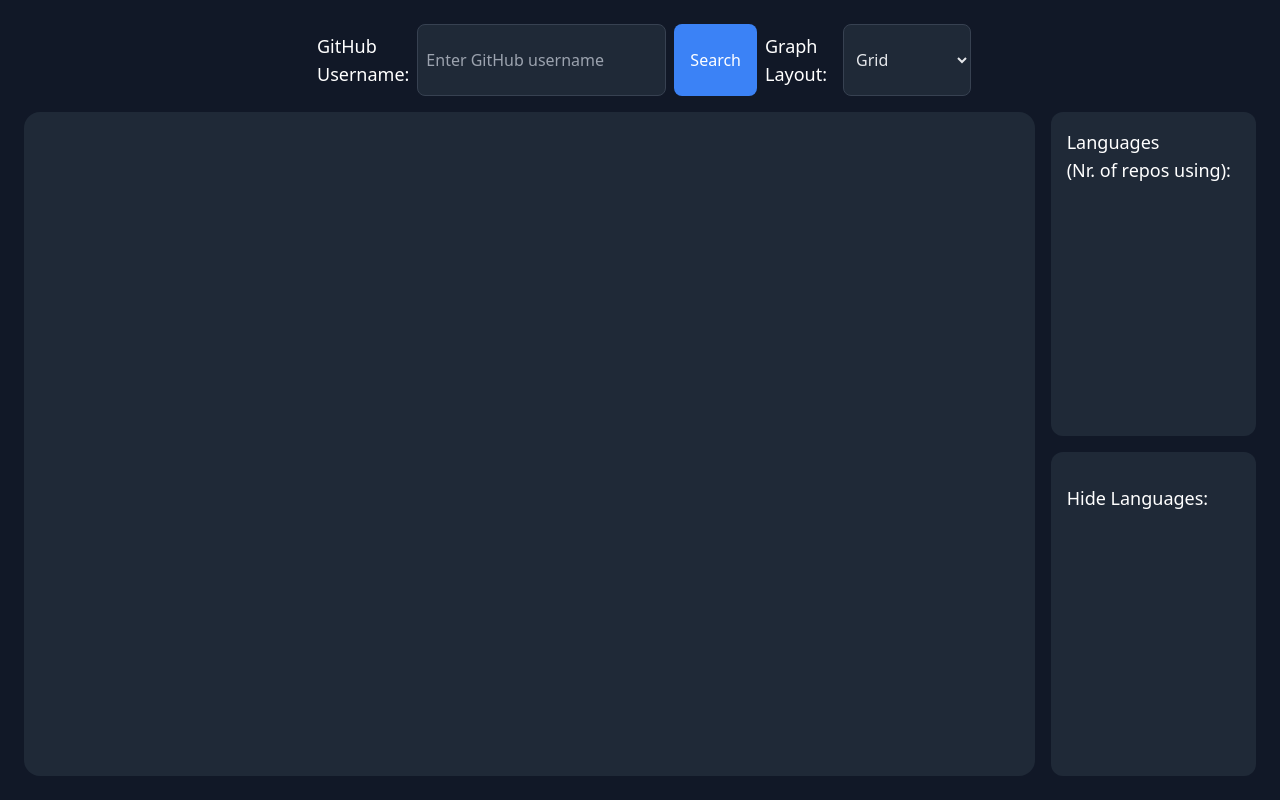
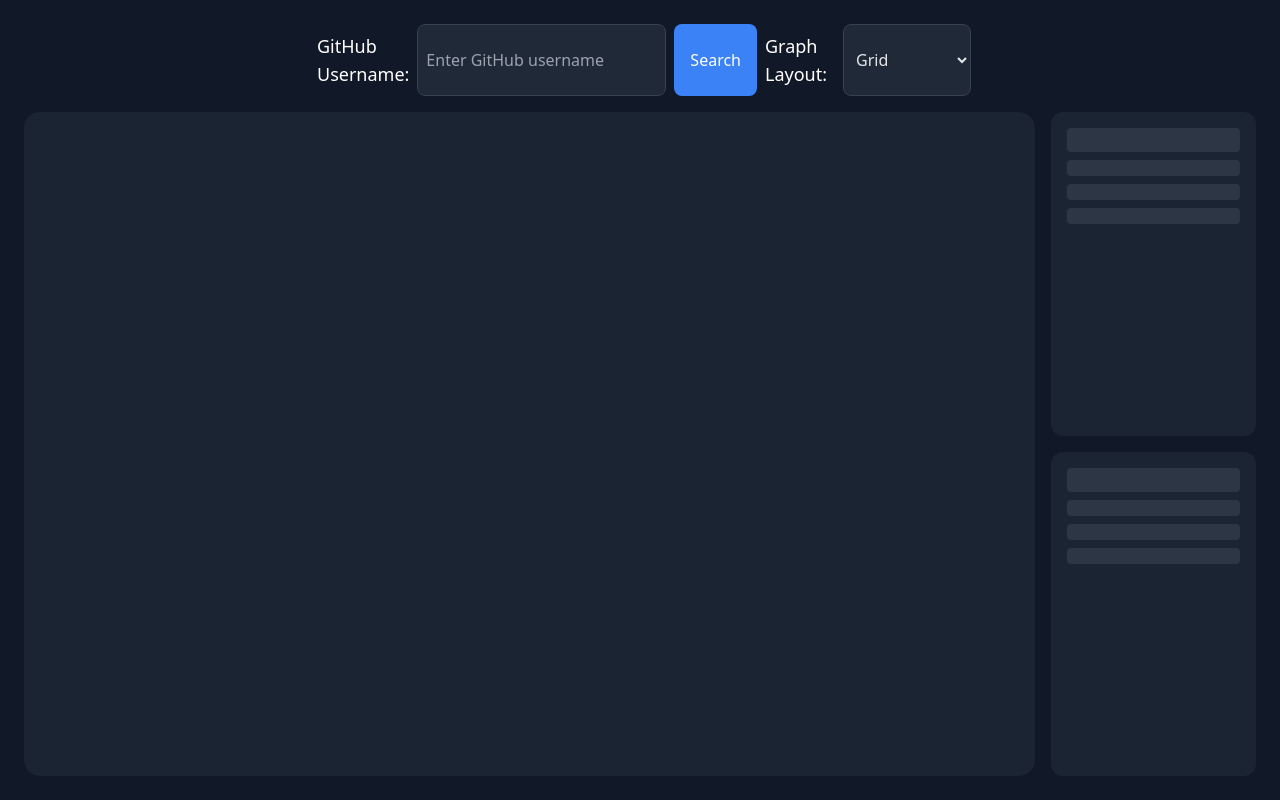
Before and after one commit to MemerGamer/github-repo-visualization, a React (Vite) app: page / in a window 1280 px wide. Built offline with nearby package versions, Linux system fonts and the light colour scheme.

Commit message:
fix: fixed skeleton loader size

```diff
--- a/src/components/GitHubUserSearch.tsx
+++ b/src/components/GitHubUserSearch.tsx
@@ -18,7 +18,7 @@ const GitHubUserSearch: React.FC = () => {
     const [repositories, setRepositories] = useState<Repository[]>([]);
     const [error, setError] = useState<string | null>(null);
     const [layout, setLayout] = useState<string>(layoutParam || 'grid');
-    const [loading, setLoading] = useState<boolean>(false);
+    const [loading, setLoading] = useState<boolean>(true);
     const cyRef = useRef<HTMLDivElement>(null);
     const [techColors, setTechColors] = useState<Map<string, string>>(new Map());
     const [languageUsage, setLanguageUsage] = useState<Map<string, number>>(new Map());
--- a/src/components/SkeletonLoader.tsx
+++ b/src/components/SkeletonLoader.tsx
@@ -1,10 +1,10 @@
 const SkeletonLoader: React.FC = () => (
-    <div className="flex w-full h-[85vh] p-6">
+    <div className="flex w-full h-full">
         <div className="flex-grow bg-gray-800 rounded-2xl animate-pulse mr-4">
             <div className="h-full"></div>
         </div>
         <div className="flex flex-col w-1/6 space-y-4">
-            <div className="bg-gray-800 h-1/2 rounded-xl p-4 animate-pulse">
+            <div className="bg-gray-800 h-full rounded-xl p-4 animate-pulse">
                 <div className="h-6 bg-gray-700 rounded mb-2"></div>
                 <div className="space-y-2">
                     <div className="h-4 bg-gray-700 rounded"></div>
@@ -12,7 +12,7 @@ const SkeletonLoader: React.FC = () => (
                     <div className="h-4 bg-gray-700 rounded"></div>
                 </div>
             </div>
-            <div className="bg-gray-800 h-1/2 rounded-xl p-4 animate-pulse mt-4">
+            <div className="bg-gray-800 h-full rounded-xl p-4 animate-pulse mt-4">
                 <div className="h-6 bg-gray-700 rounded mb-2"></div>
                 <div className="space-y-2">
                     <div className="h-4 bg-gray-700 rounded"></div>
```
